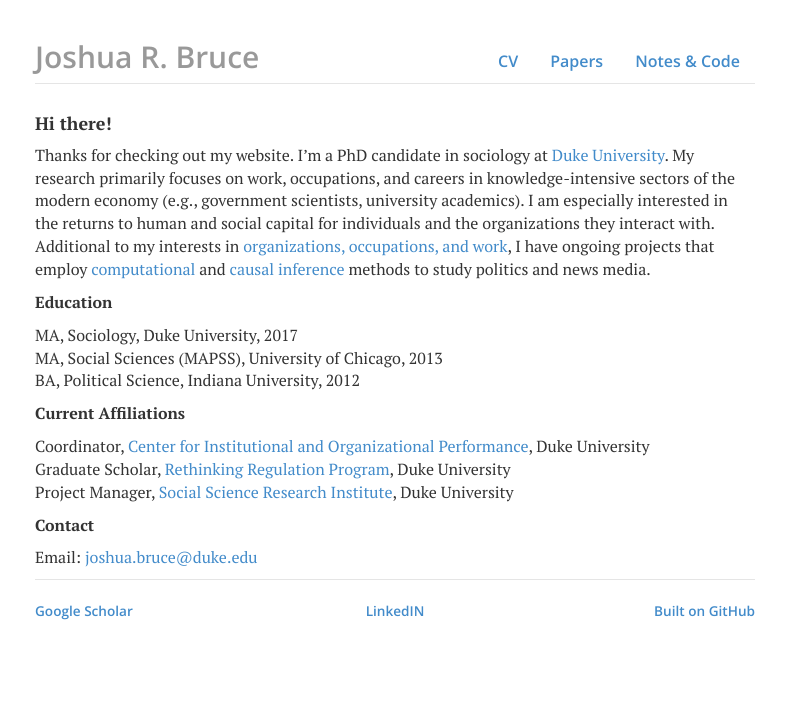
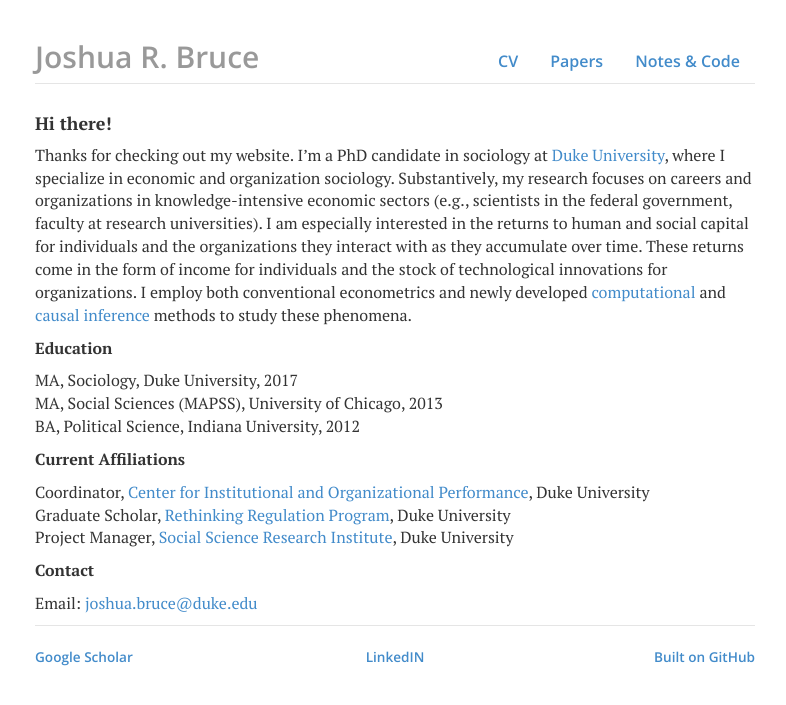
Before and after one commit to joshuarbruce/joshuarbruce.github.io, a Jekyll site: the page built from index.html, in a window 1280 px wide. Shown: the top 705 px of the page, without its empty margins (245-1031 px from the left). Built offline with Jekyll 4.4.1, drawn with Linux system fonts in a browser that asks for light colours; nearby versions of some CDN libraries.

Commit message:
Update index.html

```diff
--- a/index.html
+++ b/index.html
@@ -4,7 +4,7 @@
 ---
 <div class="blurb">
 	<h4>Hi there!</h4>
-	<p>Thanks for checking out my website. I’m a PhD candidate in sociology at <a href="http://sociology.duke.edu/" target="_blank">Duke University</a>. My research primarily focuses on work, occupations, and careers in knowledge-intensive sectors of the modern economy (e.g., government scientists, university academics). I am especially interested in the returns to human and social capital for individuals and the organizations they interact with. Additional to my interests in <a href="https://oowsection.org/" target = "_blank">organizations, occupations, and work</a>, I have ongoing projects that employ <a href="https://en.wikipedia.org/wiki/Computational_sociology" target="_blank">computational</a> and <a href="https://arxiv.org/pdf/1003.2619v1.pdf" target="_blank">causal inference</a> methods to study politics and news media.</p>
+	<p>Thanks for checking out my website. I’m a PhD candidate in sociology at <a href="http://sociology.duke.edu/" target="_blank">Duke University</a>, where I specialize in economic and organization sociology. Substantively, my research focuses on careers and organizations in knowledge-intensive economic sectors (e.g., scientists in the federal government, faculty at research universities). I am especially interested in the returns to human and social capital for individuals and the organizations they interact with as they accumulate over time. These returns come in the form of income for individuals and the stock of technological innovations for organizations. I employ both conventional econometrics and newly developed <a href="https://en.wikipedia.org/wiki/Computational_sociology" target="_blank">computational</a> and <a href="https://arxiv.org/pdf/1003.2619v1.pdf" target="_blank">causal inference</a> methods to study these phenomena.</p>
 
     <p><b>Education</b></p>
     <p>
```
